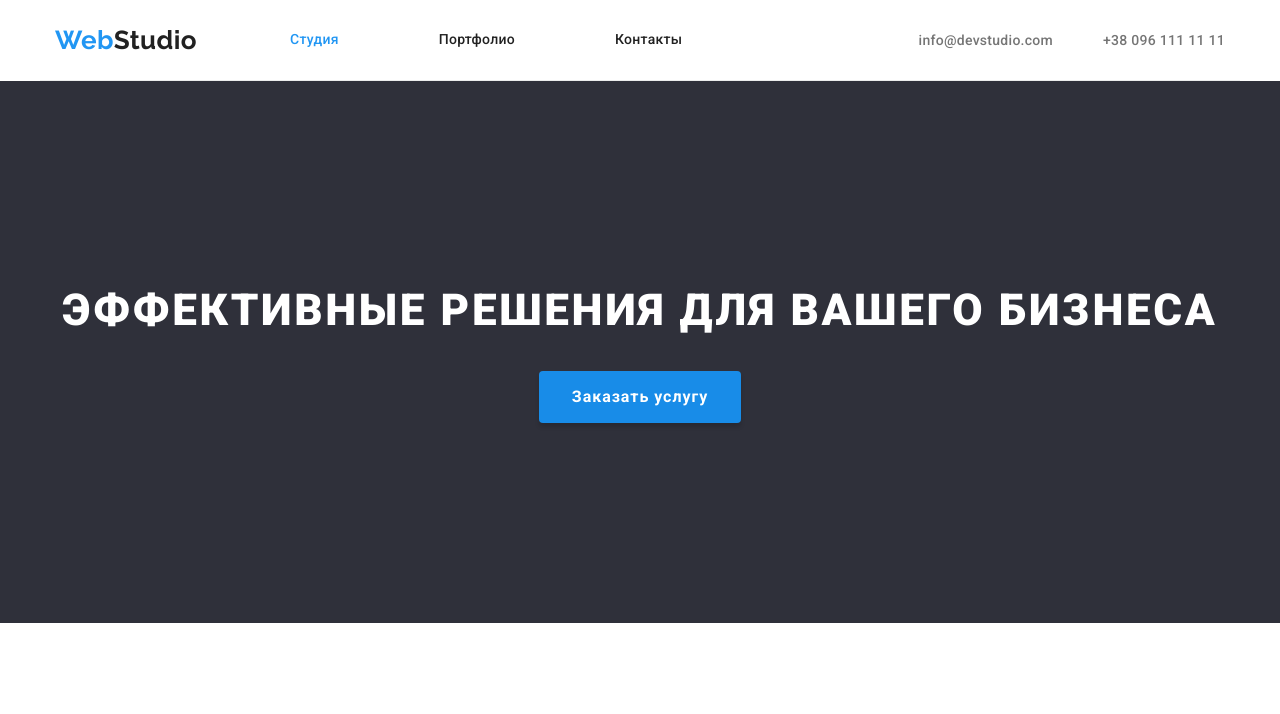
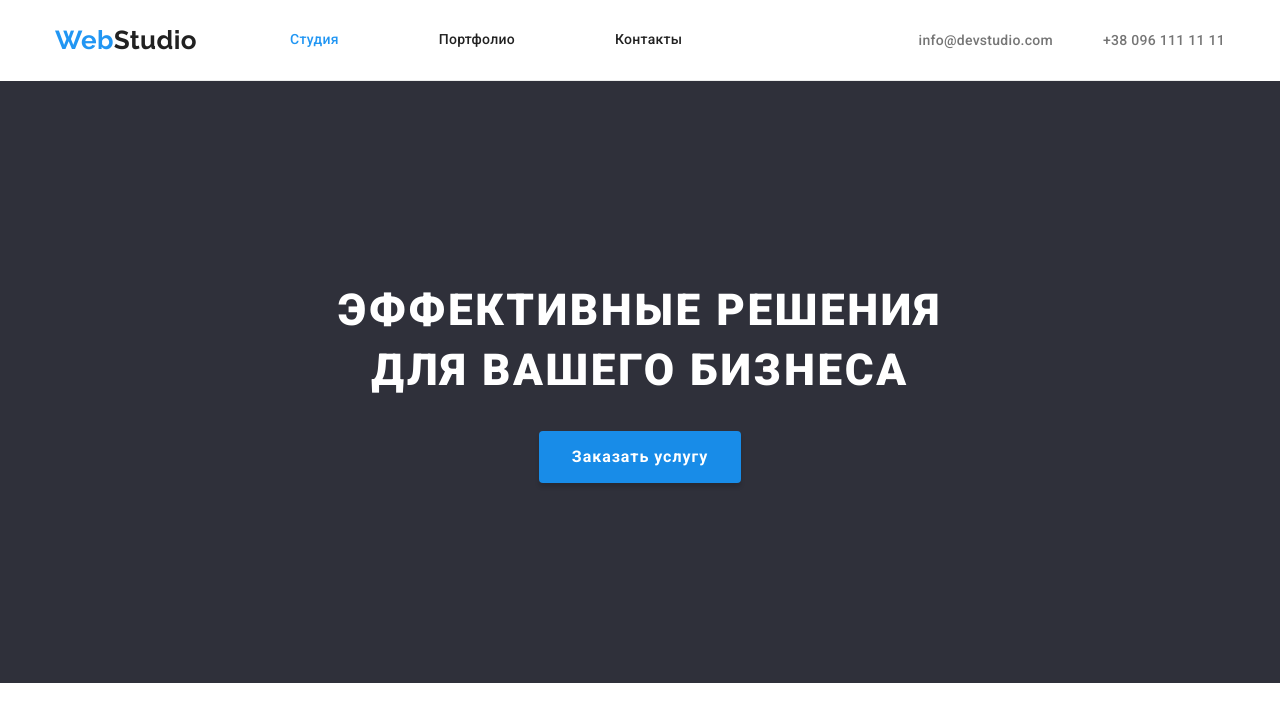
Before and after one commit to KaterynaChepiha/goit-markup-hw-03, a plain HTML site: page index.html in a window 1280 px wide. Shown: the top 714 px of the page. Drawn offline with nearby package versions, Linux system fonts and the light colour scheme.

Commit message:
change hero-title

```diff
--- a/css/styles.css
+++ b/css/styles.css
@@ -9,9 +9,7 @@ body {
     color: var(--text-color);
     background-color: var(--background-color);
     font-family: Roboto, sans-serif;
-    /* font-style: normal; */
     font-size: 14px;
-    /* font-weight: 400; */
     letter-spacing: 0.03em;
 }
 
@@ -127,7 +125,6 @@ body {
 }
 
 
-
 /* Section Hero */
 .section {
     padding-top: 94px;
@@ -149,6 +146,8 @@ body {
     margin: 0;
     padding-top: 200px;
     padding-bottom: 0;
+    padding-left: 237px;
+    padding-right: 237px;
 
     font-weight: 900;
     font-size: 44px;
```
